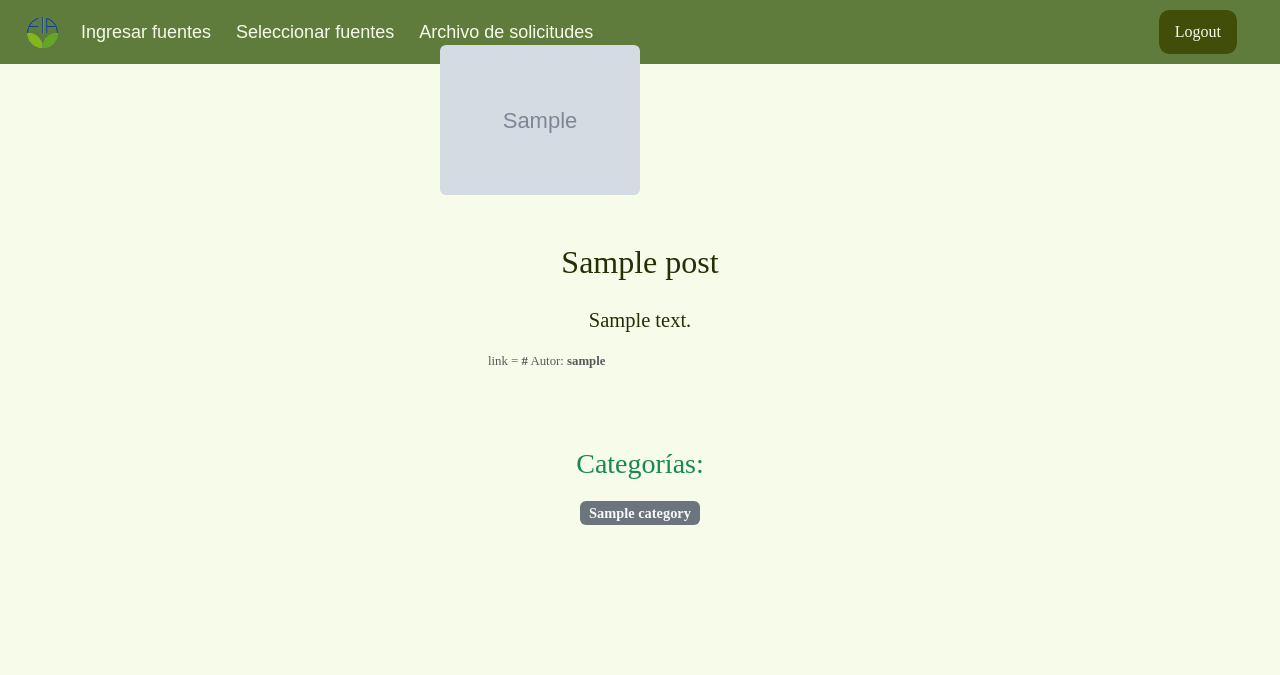
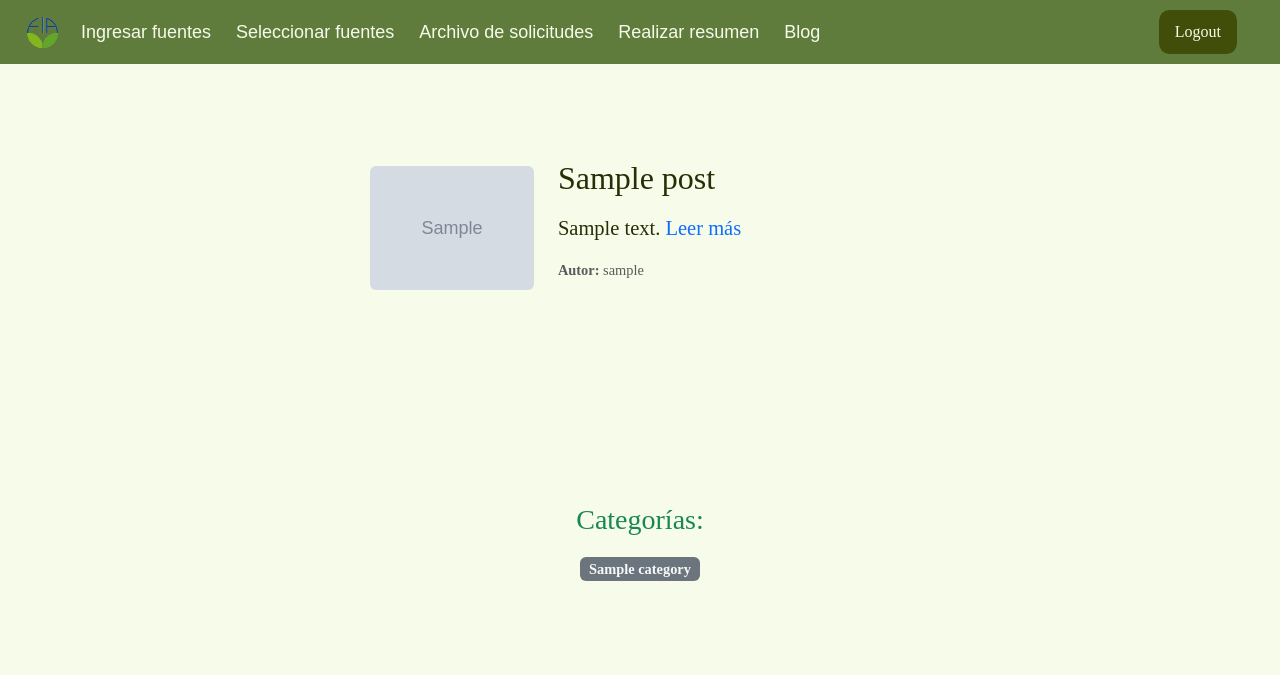
Before and after one commit to isidoraoOo/GRUPO03-2024-PROYINF, a Django app: page /blog/ in a window 1280 px wide. Shown: the top 675 px of the page. Run offline with Django 5.2, Linux system fonts and the light colour scheme; a user stored in the database is signed in; tables that the repository leaves empty hold one stand-in row (values such as "Sample post"); grey boxes marked "Sample" are stand-in pictures; some libraries are stand-ins or nearby versions; some web fonts are replaced.

Commit message:
Ultimas implementaciones y arreglos del blog, junto con agregacion de rutas en el index.

```diff
--- a/VIGIFIA/settings.py
+++ b/VIGIFIA/settings.py
@@ -86,8 +86,8 @@ DATABASES = {
     'default': {
         'ENGINE': 'django.db.backends.postgresql',
         'NAME': 'sources',
-        'USER': 'konito',
-        'PASSWORD': 'k0n1t0', #cambien la contraseña
+        'USER': 'postgres',
+        'PASSWORD': '2008', #cambien la contraseña
         'HOST': 'localhost',
         'PORT': '5432',
     }
--- a/blog/templates/blog.html
+++ b/blog/templates/blog.html
@@ -1,27 +1,32 @@
 {% extends "index.html" %}
+
 {% load static %}
 
 {% block content %}
 
     {% for post in posts %}
-    <section class="page-section clearfix">
+    <section class="page-section clearfix" style="margin-bottom: 5rem;">
         <div class="container">
-            <article class="intro">
+            <article class="row align-items-center mb-4">
                 {% if post.image %}
+                <div class="col-md-4 mb-3 mb-md-0">
                     <img
-                        class="intro-img img-fluid mb-3 mb-lg-0 rounded"
+                        class="img-fluid rounded"
                         src="{{ post.image.url }}"
                         alt="{{ post.title }}"
-                        style="width: 50%; max-width: 100%; height: auto;">
+                        style="width: 100%; max-height: 250px; object-fit: cover;">
+                </div>
                 {% endif %}
-                <div class="intro-text text-center bg-faded p-5 rounded">
-                    <h2 class="section-heading mb-4">
+                <div class="col-md-8">
+                    <h2 class="section-heading mb-3">
                         <span class="section-heading-lower">{{ post.title }}</span>
                     </h2>
-                    <p class="mb-3">{{ post.content }}</p>
-                    <p class="text-muted" style="font-size: 0.8rem; text-align: left;">
-                        link = <strong>{{post.link}}</strong>
-                        Autor: <strong>{{ post.author }}</strong>
+                    <p class="mb-3">
+                        {{ post.content|truncatewords:30 }}
+                        <a href="{{ post.link }}" class="text-primary">Leer más</a>
+                    </p>
+                    <p class="text-muted" style="font-size: 0.9rem;">
+                        <strong>Autor:</strong> {{ post.author }}
                     </p>
                 </div>
             </article>
--- a/templates/base.html
+++ b/templates/base.html
@@ -171,6 +171,8 @@
                     <a href="{% url 'insert' %}" class="ind">Ingresar fuentes</a>
                     <a href="{% url 'select' %}" class="ind">Seleccionar fuentes</a>
                     <a href="{% url 'archive' %}" class="ind">Archivo de solicitudes</a>
+                    <a href="{% url 'procesar_enlaces' %}" class="ind">Realizar resumen</a>
+                    <a href="{% url 'blog' %}" class="ind">Blog</a>
                 {% endif %}
             </div>
 
```
